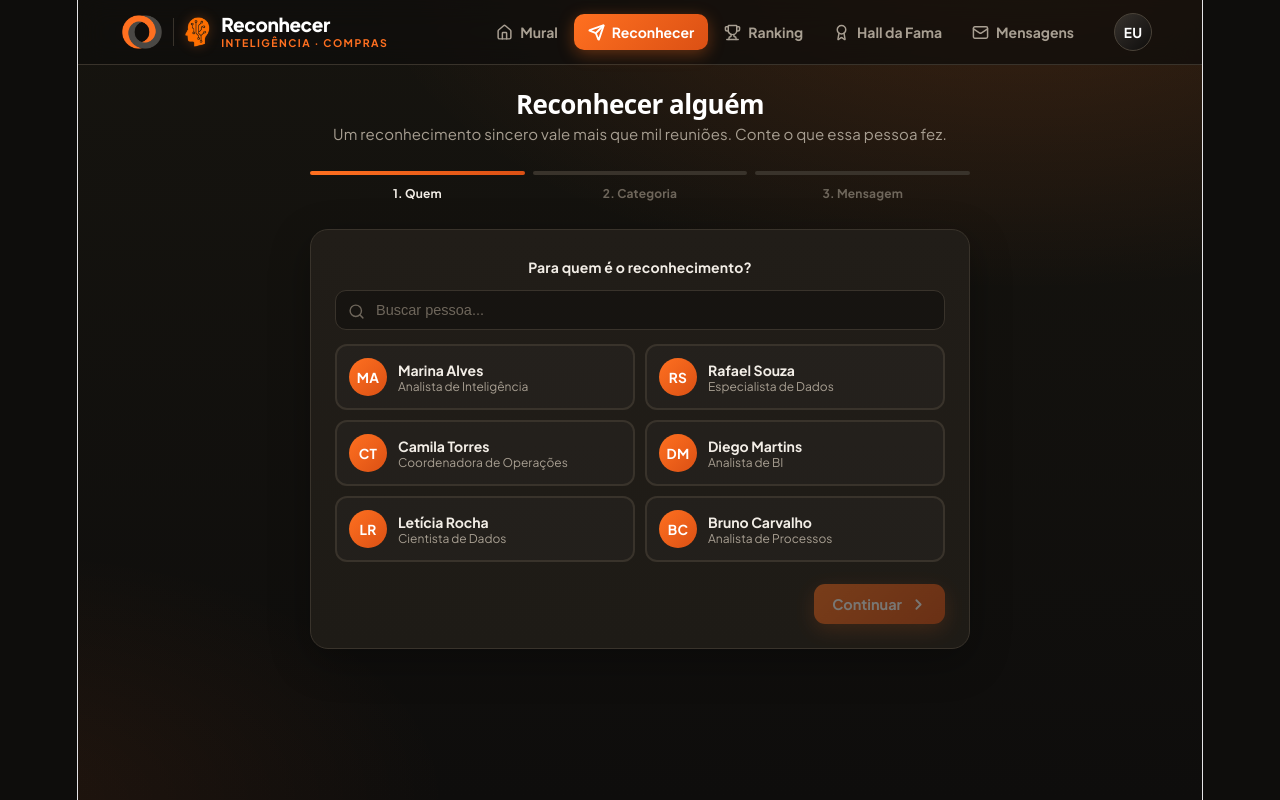
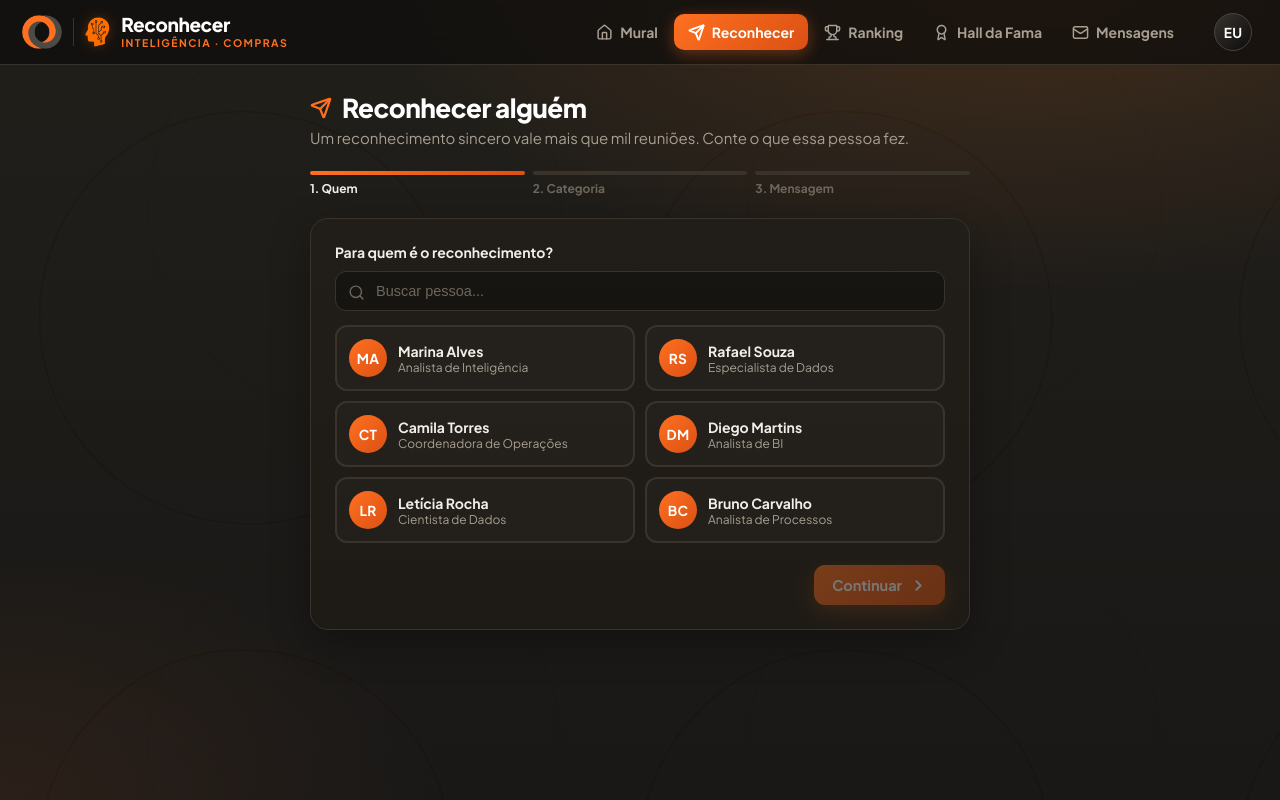
Before and after one commit to jppedr0/reconhecer-gol, a React app in the folder app/: page / in a window 1280 px wide. Both pictures are taken after a click on the button "Reconhecer alguém". Built offline with nearby package versions, Linux system fonts and the light colour scheme; the HTML template or start-up script is replaced by a standard one.

Commit message:
Site Reconhecer funcionando

```diff
--- a/app/src/App.jsx
+++ b/app/src/App.jsx
@@ -1,7 +1,8 @@
 import React, { useState, useMemo } from "react";
 import {
   Home, Award, Send, Trophy, Mail, Heart, Search,
-  Sparkles, Medal, Crown, ChevronRight, Star, Zap, Users, Check, Pencil, X,
+  Sparkles, Medal, Crown, ChevronRight, ChevronLeft, ArrowRight, Star, Zap, Users, Check, Pencil, X,
+  BadgeCheck, Bell, PartyPopper, TrendingUp, Quote, Gift, Flame,
 } from "lucide-react";
 
 /* ============================================================
@@ -40,6 +41,10 @@ const ASSETS = {
   cabeca: "/inteligencia-cabeca.png",
   aviao: "/aviao-gol.jpeg",
   assinatura: "/assinatura-escuro.png", // assinatura campanha fundo escuro
+  tripulacao: "/tripulacao.png",     // Tripulação-01.png → renomear
+  mulherCel: "/mulher-celular.png",  // Mulher no celular-01.png → renomear
+  madrugol: "/madrugol.png",         // madrugol → pessoa dormindo no celular
+  grafismoElos: "/grafismo-elos.png",// padrão de elos para textura de fundo
 };
 
 const CATEGORIES = [
@@ -198,17 +203,22 @@ export default function App() {
 
   return (
     <div style={{ fontFamily: "'Plus Jakarta Sans','Inter',system-ui,sans-serif",
-      minHeight: "100vh", color: C.text,
+      minHeight: "100vh", color: C.text, overflowX: "hidden",
       background: `
         radial-gradient(1200px 600px at 80% -5%, rgba(255,112,32,0.16) 0%, transparent 55%),
         radial-gradient(900px 500px at 0% 100%, rgba(255,112,32,0.08) 0%, transparent 50%),
         linear-gradient(180deg, ${C.bg900} 0%, ${C.black} 100%)
       `,
-      backgroundAttachment: "fixed" }}>
+      backgroundAttachment: "fixed", position: "relative" }}>
+      {/* Textura de elos GOL ao fundo (bem sutil) */}
+      <div style={{ position: "fixed", inset: 0, zIndex: 0, pointerEvents: "none", opacity: 0.05,
+        backgroundImage: `url(${ASSETS.grafismoElos})`, backgroundSize: "600px", backgroundRepeat: "repeat",
+        mixBlendMode: "screen" }} />
+      <div style={{ position: "relative", zIndex: 1 }}>
       <style>{`
         @import url('https://fonts.googleapis.com/css2?family=Plus+Jakarta+Sans:wght@400;500;600;700;800&family=Inter:wght@400;500;600&display=swap');
         * { box-sizing: border-box; }
-        body { background: ${C.black}; }
+        html, body, #root { margin: 0 !important; padding: 0 !important; border: 0 !important; background: ${C.black}; width: 100%; max-width: 100%; overflow-x: hidden; }
         button { font-family: inherit; cursor: pointer; border: none; background: none; color: inherit; }
         .lift { transition: transform .15s ease, box-shadow .15s ease, background .15s ease, border-color .15s ease; }
         .lift:hover { transform: translateY(-2px); }
@@ -229,7 +239,7 @@ export default function App() {
       <header style={{ position: "sticky", top: 0, zIndex: 40,
         background: "rgba(14,13,12,0.72)", backdropFilter: "blur(14px)",
         borderBottom: `1px solid ${C.stroke}` }}>
-        <div style={{ maxWidth: 1080, margin: "0 auto", padding: "12px 22px",
+        <div style={{ maxWidth: 1600, margin: "0 auto", padding: "12px 22px",
           display: "flex", alignItems: "center", gap: 14 }}>
           <div style={{ display: "flex", alignItems: "center", gap: 11 }}>
             <EloMark size={34} />
@@ -260,7 +270,7 @@ export default function App() {
         </div>
       </header>
 
-      <main style={{ maxWidth: 1080, margin: "0 auto", padding: "26px 22px 60px" }}>
+      <main style={{ maxWidth: 1600, margin: "0 auto", padding: "26px 22px 60px" }}>
         {tab === "home" && <Mural recs={recs} people={people} liked={liked} toggleLike={toggleLike}
           ranking={ranking} openProfile={openProfile} goReconhecer={() => setTab("reconhecer")} />}
         {tab === "reconhecer" && <Reconhecer people={people} onSend={addRec} />}
@@ -271,6 +281,7 @@ export default function App() {
           liked={liked} toggleLike={toggleLike} goReconhecer={() => setTab("reconhecer")} saveBio={saveBio} />}
       </main>
 
+      </div>
       {toast && (
         <div className="fade" style={{ position: "fixed", bottom: 26, left: "50%", transform: "translateX(-50%)",
           background: `linear-gradient(135deg, ${C.cardHi}, ${C.card})`, color: C.white,
@@ -289,34 +300,39 @@ export default function App() {
 // ============================================================
 function Mural({ recs, people, liked, toggleLike, ranking, openProfile, goReconhecer }) {
   const [heroErro, setHeroErro] = useState(false);
+  const [tripErro, setTripErro] = useState(false);
   const publicRecs = recs.filter((r) => r.public);
   const leader = ranking[0];
 
   return (
     <div className="fade">
+      {/* Hero em CARD com borda (largura do conteúdo) */}
       <section style={{ position: "relative", overflow: "hidden", borderRadius: 24,
-        marginBottom: 26, background: C.black, border: `1px solid ${C.stroke}`,
+        marginBottom: 28, background: C.black, border: `1px solid ${C.stroke}`,
         boxShadow: "0 20px 60px rgba(0,0,0,0.5)" }}>
         {!heroErro && (
           <img src={ASSETS.aviao} alt="" onError={() => setHeroErro(true)}
-            style={{ position: "absolute", inset: 0, width: "100%", height: "100%", objectFit: "cover", opacity: 0.45 }} />
+            style={{ position: "absolute", inset: 0, width: "100%", height: "100%", objectFit: "cover", opacity: 0.42 }} />
         )}
         <div style={{ position: "absolute", inset: 0,
-          background: `linear-gradient(105deg, ${C.black}F7 0%, ${C.black}E0 40%, rgba(219,80,20,0.35) 130%)` }} />
-        {/* brilho laranja no canto */}
-        <div style={{ position: "absolute", right: "-8%", top: "-30%", width: 360, height: 360,
+          background: `linear-gradient(105deg, ${C.black}F7 0%, ${C.black}DD 44%, rgba(219,80,20,0.32) 125%)` }} />
+        {/* brilho laranja */}
+        <div style={{ position: "absolute", right: "6%", top: "-45%", width: 480, height: 480,
           background: `radial-gradient(circle, ${C.orangeGlow} 0%, transparent 65%)`, pointerEvents: "none" }} />
-        <div style={{ position: "absolute", right: -30, top: -20, opacity: 0.08 }}>
-          <svg width="240" height="240" viewBox="0 0 48 40" fill="none">
-            <circle cx="28" cy="20" r="11" stroke="#fff" strokeWidth="2.2" />
-            <circle cx="18" cy="20" r="11" stroke="#fff" strokeWidth="2.2" />
-          </svg>
-        </div>
+        {/* Ilustração tripulação à direita, dentro do card */}
+        {!tripErro && (
+          <img src={ASSETS.tripulacao} alt="" onError={() => setTripErro(true)}
+            style={{ position: "absolute", right: "4%", bottom: 0, height: "116%",
+              width: "auto", objectFit: "contain", opacity: 0.96, pointerEvents: "none",
+              filter: "drop-shadow(0 0 40px rgba(0,0,0,0.5))", display: "block" }} />
+        )}
 
-        <div style={{ position: "relative", padding: "34px 36px", maxWidth: 600 }}>
+        <div style={{ position: "relative", padding: "40px 40px 42px", maxWidth: 600 }}>
           <span style={{ fontSize: 12, fontWeight: 700, letterSpacing: "0.16em",
-            color: C.orange, textTransform: "uppercase", display: "block", textAlign: "left" }}>Junho · Destaque do mês</span>
-          <h1 style={{ fontSize: 32, fontWeight: 800, margin: "12px 0 10px", letterSpacing: "-0.02em",
+            color: C.orange, textTransform: "uppercase", display: "inline-flex", alignItems: "center", gap: 7, textAlign: "left" }}>
+            <Sparkles size={14} strokeWidth={2.6} /> Junho · Destaque do mês
+          </span>
+          <h1 style={{ fontSize: 33, fontWeight: 800, margin: "12px 0 10px", letterSpacing: "-0.02em",
             lineHeight: 1.12, color: C.white, textAlign: "left" }}>
             Inteligência faz a gente voar.<br />
             <span style={{ background: `linear-gradient(120deg, ${C.orangeSoft}, ${C.orange})`,
@@ -324,7 +340,7 @@ function Mural({ recs, people, liked, toggleLike, ranking, openProfile, goReconh
               Reconhecer faz a gente decolar.
             </span>
           </h1>
-          <p style={{ color: "rgba(242,237,230,0.78)", fontSize: 15, lineHeight: 1.5, margin: "0 0 22px", textAlign: "left" }}>
+          <p style={{ color: "rgba(242,237,230,0.78)", fontSize: 15, lineHeight: 1.5, margin: "0 0 22px", textAlign: "left", maxWidth: 440 }}>
             Todo início de mês a Inteligência celebra quem mais recebeu reconhecimentos. Um gesto simples vira destaque.
           </p>
           <button onClick={goReconhecer} className="lift" style={{
@@ -414,8 +430,12 @@ function RecCard({ rec, people, liked, toggleLike, openProfile }) {
         </div>
         <div style={{ flexShrink: 0 }}><CatChip catId={rec.cat} /></div>
       </div>
-      <p style={{ margin: "0 0 14px", fontSize: 15, lineHeight: 1.55, color: C.text,
-        fontFamily: "'Inter',sans-serif" }}>"{rec.msg}"</p>
+      <div style={{ position: "relative", margin: "0 0 14px" }}>
+        <Quote size={26} color={C.orange} fill={C.orange} strokeWidth={0}
+          style={{ position: "absolute", left: -2, top: -6, opacity: 0.18 }} />
+        <p style={{ margin: 0, paddingLeft: 16, fontSize: 15, lineHeight: 1.55, color: C.text,
+          fontFamily: "'Inter',sans-serif" }}>{rec.msg}</p>
+      </div>
       <div style={{ display: "flex", alignItems: "center", gap: 14 }}>
         <button onClick={() => toggleLike(rec.id)} style={{ display: "flex", alignItems: "center", gap: 7,
           padding: "7px 13px", borderRadius: 999, border: `1px solid ${liked ? C.orange + "66" : C.stroke}`,
@@ -448,7 +468,10 @@ function Reconhecer({ people, onSend }) {
 
   return (
     <div className="fade" style={{ maxWidth: 660, margin: "0 auto" }}>
-      <h1 style={{ fontSize: 26, fontWeight: 800, letterSpacing: "-0.02em", margin: "0 0 4px", color: C.white }}>Reconhecer alguém</h1>
+      <h1 style={{ fontSize: 26, fontWeight: 800, letterSpacing: "-0.02em", margin: "0 0 4px", color: C.white,
+        display: "flex", alignItems: "center", gap: 10 }}>
+        <Send size={22} color={C.orange} strokeWidth={2.4} /> Reconhecer alguém
+      </h1>
       <p style={{ color: C.textMute, fontSize: 15, margin: "0 0 24px" }}>
         Um reconhecimento sincero vale mais que mil reuniões. Conte o que essa pessoa fez.
       </p>
@@ -553,7 +576,7 @@ function VisBtn({ on, onClick, icon: Icon, title, sub }) {
 function NavRow({ back, next, send, nextOk, sendOk }) {
   return (
     <div style={{ display: "flex", gap: 10, marginTop: 22 }}>
-      {back && <button onClick={back} style={btnGhost}>Voltar</button>}
+      {back && <button onClick={back} style={btnGhost}><ChevronLeft size={16} strokeWidth={2.6} /> Voltar</button>}
       <div style={{ flex: 1 }} />
       {next && <button onClick={next} disabled={!nextOk} className="lift" style={{ ...btnPrimary, opacity: nextOk ? 1 : 0.4, cursor: nextOk ? "pointer" : "not-allowed" }}>Continuar <ChevronRight size={17} strokeWidth={2.6} /></button>}
       {send && <button onClick={send} disabled={!sendOk} className="lift" style={{ ...btnPrimary, opacity: sendOk ? 1 : 0.4, cursor: sendOk ? "pointer" : "not-allowed" }}><Send size={16} strokeWidth={2.6} /> Enviar reconhecimento</button>}
@@ -571,7 +594,10 @@ function Ranking({ ranking, openProfile }) {
 
   return (
     <div className="fade">
-      <h1 style={{ fontSize: 26, fontWeight: 800, letterSpacing: "-0.02em", margin: "0 0 4px", color: C.white }}>Ranking de junho</h1>
+      <h1 style={{ fontSize: 26, fontWeight: 800, letterSpacing: "-0.02em", margin: "0 0 4px", color: C.white,
+        display: "flex", alignItems: "center", gap: 10 }}>
+        <Trophy size={24} color={C.orange} strokeWidth={2.4} /> Ranking de junho
+      </h1>
       <p style={{ color: C.textMute, fontSize: 15, margin: "0 0 28px" }}>
         Pontuação = peso da categoria + curtidas no mural (0,2 cada). Zera todo dia 1º.
       </p>
@@ -632,7 +658,10 @@ function Ranking({ ranking, openProfile }) {
 function Hall() {
   return (
     <div className="fade">
-      <h1 style={{ fontSize: 26, fontWeight: 800, letterSpacing: "-0.02em", margin: "0 0 4px", color: C.white }}>Hall da Fama</h1>
+      <h1 style={{ fontSize: 26, fontWeight: 800, letterSpacing: "-0.02em", margin: "0 0 4px", color: C.white,
+        display: "flex", alignItems: "center", gap: 10 }}>
+        <Award size={24} color={C.orange} strokeWidth={2.4} /> Hall da Fama
+      </h1>
       <p style={{ color: C.textMute, fontSize: 15, margin: "0 0 28px" }}>
         Os destaques que já receberam o mimo da Inteligência. Cada elo conta uma história.
       </p>
@@ -665,19 +694,33 @@ function Hall() {
 //  MENSAGENS
 // ============================================================
 function Mensagens({ recs, people, openProfile }) {
+  const [ilustraErro, setIlustraErro] = useState(false);
   const mine = recs.filter((r) => !r.public && r.toId === ME);
   return (
     <div className="fade" style={{ maxWidth: 680, margin: "0 auto" }}>
-      <h1 style={{ fontSize: 26, fontWeight: 800, letterSpacing: "-0.02em", margin: "0 0 4px", color: C.white }}>Mensagens privadas</h1>
+      <h1 style={{ fontSize: 26, fontWeight: 800, letterSpacing: "-0.02em", margin: "0 0 4px", color: C.white,
+        display: "flex", alignItems: "center", gap: 10 }}>
+        <Mail size={24} color={C.orange} strokeWidth={2.4} /> Mensagens privadas
+      </h1>
       <p style={{ color: C.textMute, fontSize: 15, margin: "0 0 24px" }}>
         Reconhecimentos enviados só pra você. Eles também contam pontos no ranking.
       </p>
       {mine.length === 0 ? (
         <div style={{ background: `linear-gradient(180deg, ${C.card}, ${C.bg800})`, borderRadius: 18,
-          border: `1px dashed ${C.strokeHi}`, padding: 44, textAlign: "center" }}>
-          <Mail size={34} color={C.textMute} style={{ marginBottom: 12 }} />
-          <div style={{ fontWeight: 700, fontSize: 16, marginBottom: 4, color: C.text }}>Nada por aqui ainda</div>
-          <div style={{ color: C.textMute, fontSize: 14 }}>Quando alguém te reconhecer em modo privado, aparece aqui.</div>
+          border: `1px dashed ${C.strokeHi}`, padding: "36px 44px", textAlign: "center",
+          position: "relative", overflow: "hidden" }}>
+          {/* brilho */}
+          <div style={{ position: "absolute", left: "50%", top: "-30%", width: 280, height: 200,
+            transform: "translateX(-50%)", background: `radial-gradient(circle, ${C.orangeGlow} 0%, transparent 70%)`, pointerEvents: "none" }} />
+          {!ilustraErro ? (
+            <img src={ASSETS.madrugol} alt="" onError={() => setIlustraErro(true)}
+              style={{ width: 180, height: "auto", margin: "0 auto 8px", display: "block", position: "relative",
+                filter: "drop-shadow(0 8px 24px rgba(0,0,0,0.4))" }} />
+          ) : (
+            <Mail size={34} color={C.textMute} style={{ marginBottom: 12 }} />
+          )}
+          <div style={{ position: "relative", fontWeight: 700, fontSize: 16, marginBottom: 4, color: C.text }}>Nada por aqui ainda</div>
+          <div style={{ position: "relative", color: C.textMute, fontSize: 14 }}>Quando alguém te reconhecer em modo privado, aparece aqui.</div>
         </div>
       ) : (
         <div style={{ display: "flex", flexDirection: "column", gap: 13 }}>
--- a/app/src/index.css
+++ b/app/src/index.css
@@ -1,111 +1,26 @@
+/* Reset limpo - tema escuro Reconhecer GOL */
 :root {
-  --text: #6b6375;
-  --text-h: #08060d;
-  --bg: #fff;
-  --border: #e5e4e7;
-  --code-bg: #f4f3ec;
-  --accent: #aa3bff;
-  --accent-bg: rgba(170, 59, 255, 0.1);
-  --accent-border: rgba(170, 59, 255, 0.5);
-  --social-bg: rgba(244, 243, 236, 0.5);
-  --shadow:
-    rgba(0, 0, 0, 0.1) 0 10px 15px -3px, rgba(0, 0, 0, 0.05) 0 4px 6px -2px;
-
-  --sans: system-ui, 'Segoe UI', Roboto, sans-serif;
-  --heading: system-ui, 'Segoe UI', Roboto, sans-serif;
-  --mono: ui-monospace, Consolas, monospace;
-
-  font: 18px/145% var(--sans);
-  letter-spacing: 0.18px;
-  color-scheme: light dark;
-  color: var(--text);
-  background: var(--bg);
-  font-synthesis: none;
-  text-rendering: optimizeLegibility;
-  -webkit-font-smoothing: antialiased;
-  -moz-osx-font-smoothing: grayscale;
-
-  @media (max-width: 1024px) {
-    font-size: 16px;
-  }
+  margin: 0;
+  padding: 0;
 }
 
-@media (prefers-color-scheme: dark) {
-  :root {
-    --text: #9ca3af;
-    --text-h: #f3f4f6;
-    --bg: #16171d;
-    --border: #2e303a;
-    --code-bg: #1f2028;
-    --accent: #c084fc;
-    --accent-bg: rgba(192, 132, 252, 0.15);
-    --accent-border: rgba(192, 132, 252, 0.5);
-    --social-bg: rgba(47, 48, 58, 0.5);
-    --shadow:
-      rgba(0, 0, 0, 0.4) 0 10px 15px -3px, rgba(0, 0, 0, 0.25) 0 4px 6px -2px;
-  }
+* {
+  box-sizing: border-box;
+}
 
-  #social .button-icon {
-    filter: invert(1) brightness(2);
-  }
+html, body, #root {
+  margin: 0;
+  padding: 0;
+  border: 0;
+  width: 100%;
+  max-width: 100%;
+  min-height: 100vh;
+  background: #0E0D0C;
+  overflow-x: hidden;
 }
 
 body {
-  margin: 0;
+  font-family: 'Plus Jakarta Sans', 'Inter', system-ui, sans-serif;
+  -webkit-font-smoothing: antialiased;
+  -moz-osx-font-smoothing: grayscale;
 }
-
-#root {
-  width: 1126px;
-  max-width: 100%;
-  margin: 0 auto;
-  text-align: center;
-  border-inline: 1px solid var(--border);
-  min-height: 100svh;
-  display: flex;
-  flex-direction: column;
-  box-sizing: border-box;
-}
-
-h1,
-h2 {
-  font-family: var(--heading);
-  font-weight: 500;
-  color: var(--text-h);
-}
-
-h1 {
-  font-size: 56px;
-  letter-spacing: -1.68px;
-  margin: 32px 0;
-  @media (max-width: 1024px) {
-    font-size: 36px;
-    margin: 20px 0;
-  }
-}
-h2 {
-  font-size: 24px;
-  line-height: 118%;
-  letter-spacing: -0.24px;
-  margin: 0 0 8px;
-  @media (max-width: 1024px) {
-    font-size: 20px;
-  }
-}
-p {
-  margin: 0;
-}
-
-code,
-.counter {
-  font-family: var(--mono);
-  display: inline-flex;
-  border-radius: 4px;
-  color: var(--text-h);
-}
-
-code {
-  font-size: 15px;
-  line-height: 135%;
-  padding: 4px 8px;
-  background: var(--code-bg);
-}
```
Also changed, not shown: app/public/grafismo-elos.png (added), app/public/madrugol.png (added).
